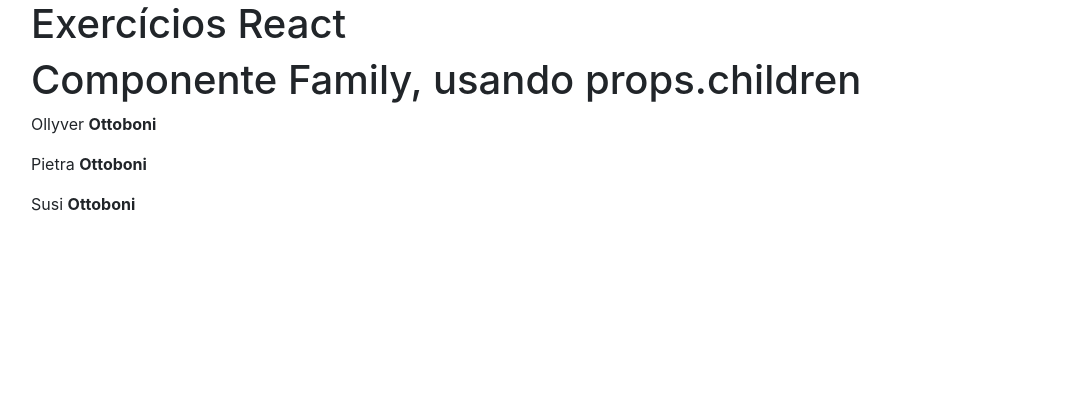
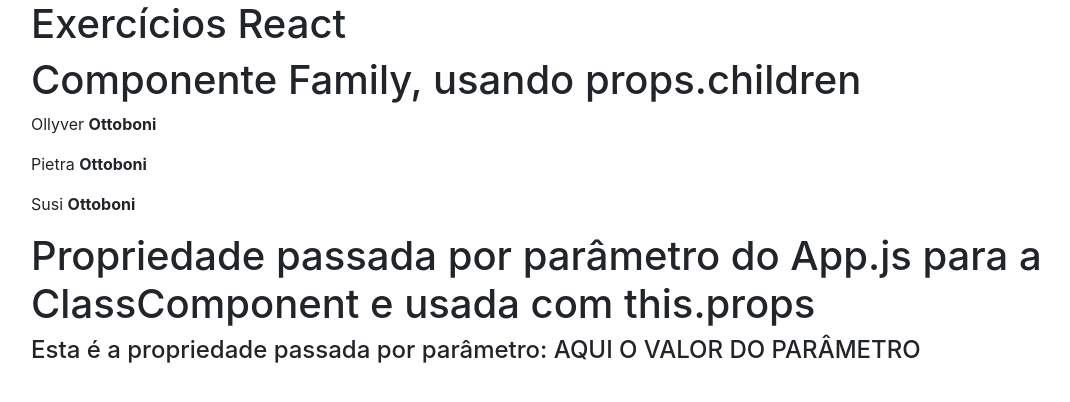
Before and after one commit to ollyvergithub/CursoReactMarcelo, a React (Create React App) app in the folder exercicios-react/: page / in a window 1280 px wide. Shown: the top 402 px of the page, without its empty margins (54-1124 px from the left). Built offline with nearby package versions, Linux system fonts and the light colour scheme.

Commit message:
Aula 3 - React - 29 - Componente de Classe - ClassComponent.js

```diff
--- a/exercicios-react/src/App.js
+++ b/exercicios-react/src/App.js
@@ -2,6 +2,7 @@
 import SilvaFamily from './Componentes/SilvaFamily';
 import Family from './Componentes/Family';
 import Member from './Componentes/Member';
+import ClassComponent from './Componentes/ClassComponent'
 
 const App = ()=> (
     <div className="container">
@@ -12,6 +13,8 @@
             <Member name="Susi"/>
         </Family>
 
+        <ClassComponent valor="AQUI O VALOR DO PARÂMETRO"/>
+
     </div>
 );
 
--- /dev/null
+++ b/exercicios-react/src/Componentes/ClassComponent.js
@@ -0,0 +1,12 @@
+import React, {Component} from 'react';
+
+export default class ClassComponent extends Component{
+    render() {
+        return(
+          <div>
+              <h1>Propriedade passada por parâmetro do App.js para a ClassComponent e usada com this.props</h1>
+              <h4>Esta é a propriedade passada por parâmetro: {this.props.valor}</h4>
+          </div>
+        );
+    }
+}
```
